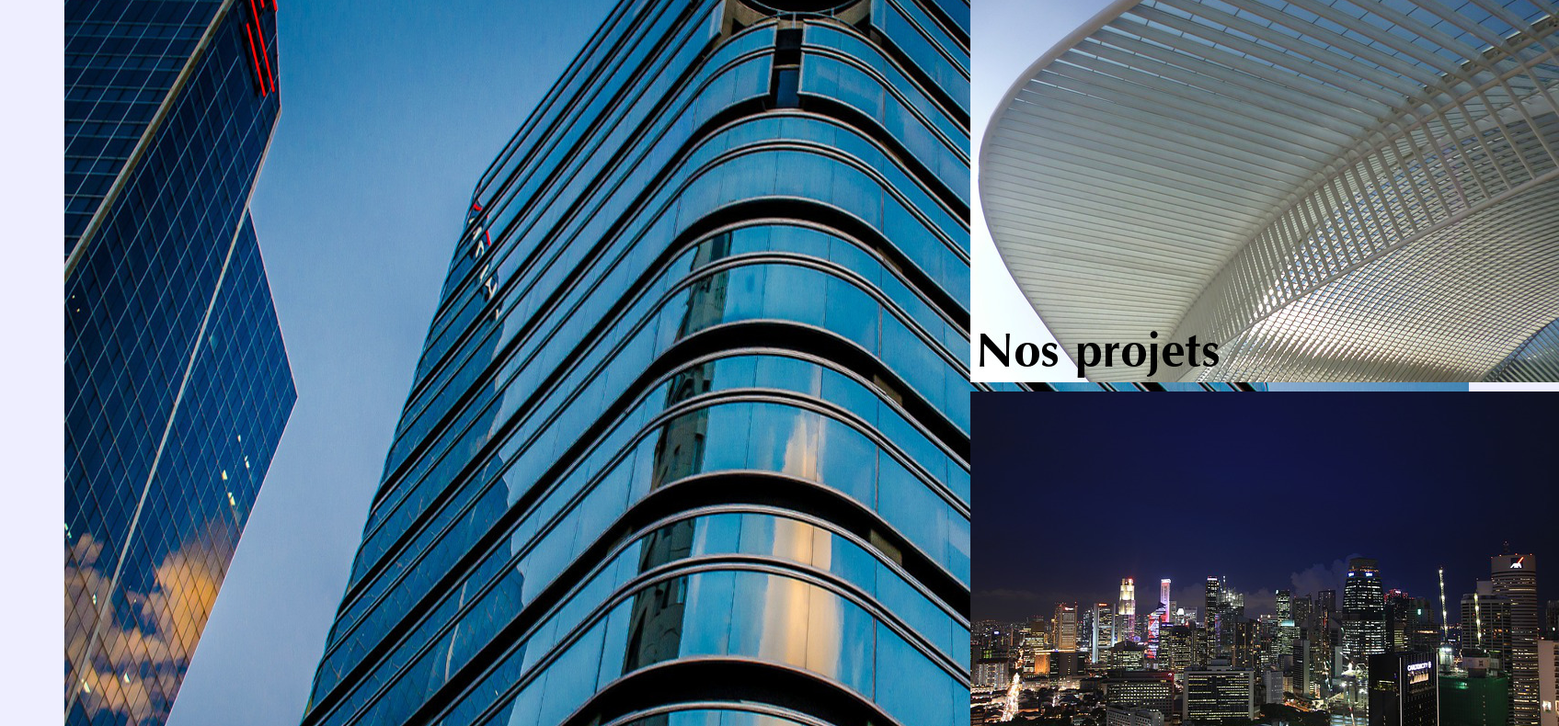
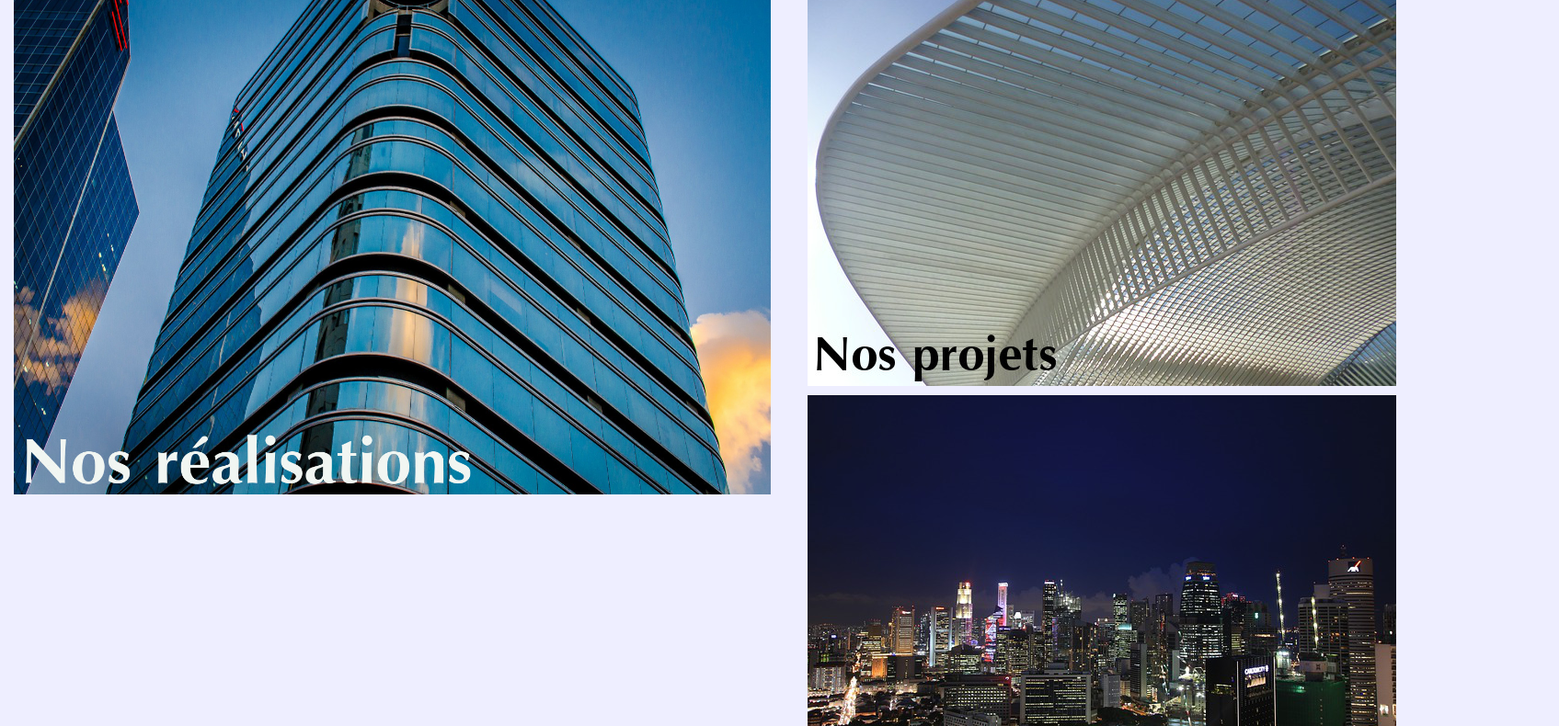
Before and after one commit to otilghborne/openclassroom_homework, a plain HTML site: page index.html in a window 1280 px wide. Shown: the part 177-967 px from the top of the page at 92% size, 1695 px wide, since content can reach past the window. Drawn offline with nearby package versions, Linux system fonts and the light colour scheme.

Commit message:
modify bootstrap for md and sm screens

```diff
--- a/activité_2.css
+++ b/activité_2.css
@@ -3,7 +3,7 @@ body {
         background-color: #eef;
         color: #259;
       }
-      nav img {
+      article img {
         width: 100%;
       }
 
@@ -31,3 +31,9 @@ body {
           padding: 0 0 10px 10px;
         }
       }
+    .col-md-10
+     { line-height: 200px; }
+    .col-md-2
+    { line-height: 200px; }
+    .col-md-12
+    { line-height: 100px; }
--- a/index.html
+++ b/index.html
@@ -23,9 +23,9 @@
   </head>
 
   <body>
-      <div class="container">
+      <div class="container-fluid">
         <header class="row">
-          <div class="col-lg-12">
+          <div class="col-md-12">
           <a href="#"><img src="assets/img/maison.png" alt="logo"></a>
           <h1>La maison de l'architecte</h1>
           </div>
@@ -33,19 +33,29 @@
 
 
         <div class="row">
-        	<article class="col-sm-10">
+        	<article class="col-md-8">
   	          <div id="left">
   	            <a href="#"><img src="assets/img/city1.jpg" alt="Nos réalisations"></a>
   	          </div>
           </article>
-          <aside class="col-sm-2">
+          <div class="col-md-4">
+            <div class="row">
+
+
+    	          <aside class="col-sm-6 col-md-12 ">
                 <div id="side1">
     	            <a href="#"><img src="assets/img/side1.jpg" alt="Nos projets"></a>
     	          </div>
+                </aside>
+
+                <aside class="col-sm-6 col-md-12 ">
                 <div id="side2">
     	            <a href="#"><img src="assets/img/side2.jpg" alt="Notre ambition"></a>
     	          </div>
               </aside>
+            </div>
+          </div>
+        </div>
       </div>
 
 
```
Lines whose indentation alone changed are shown as unchanged.
